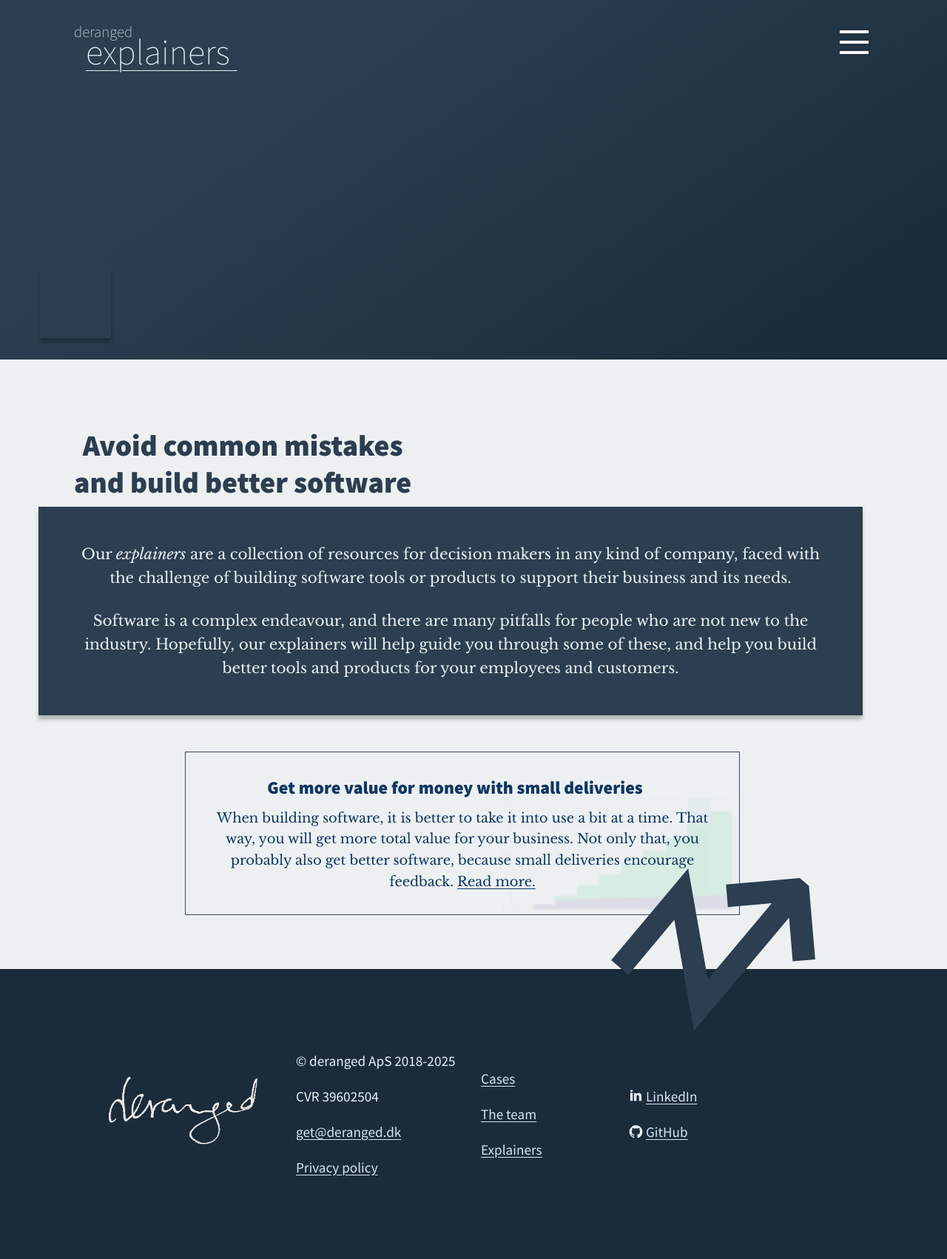
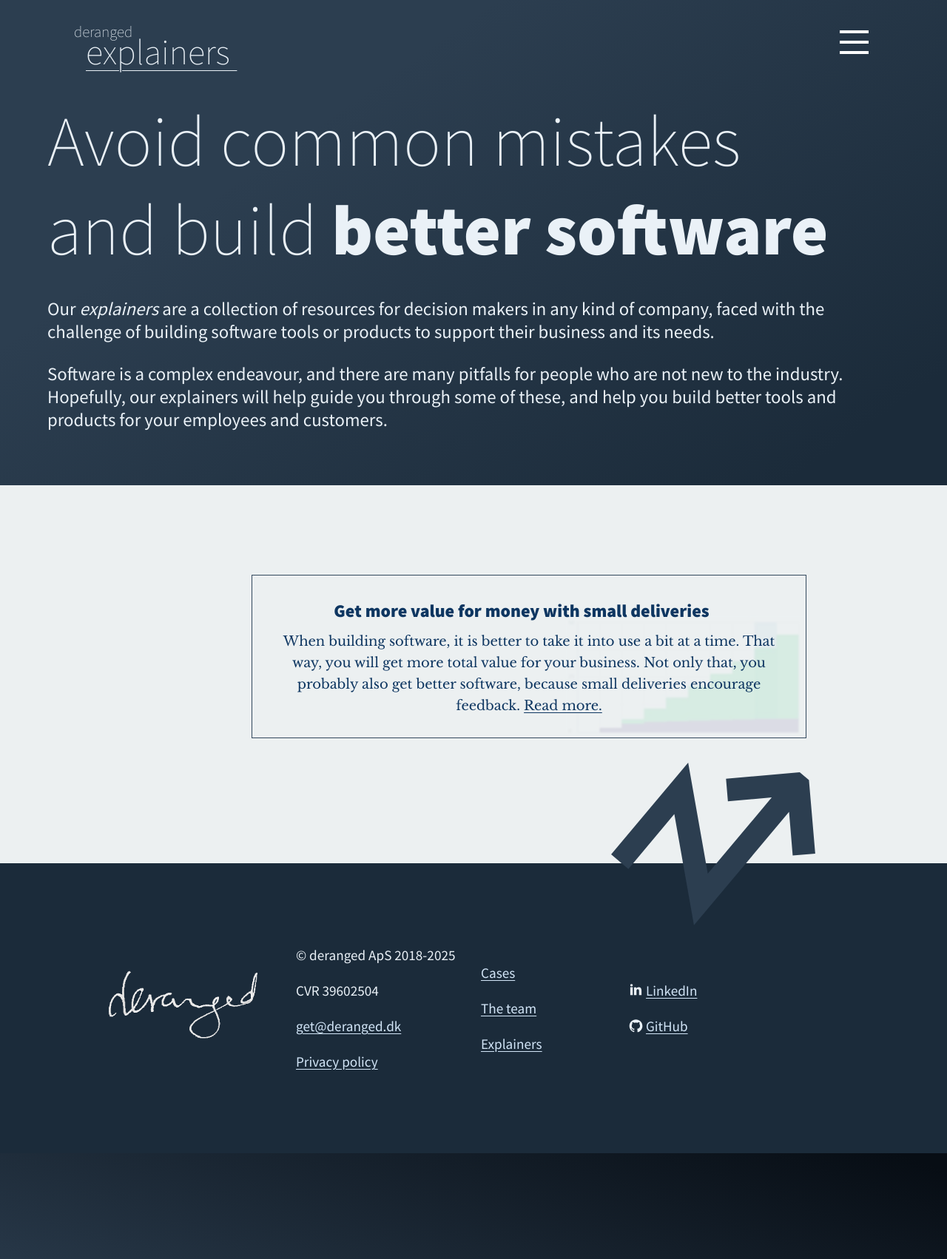
Before and after one commit to derangeddk/deranged.dk, a Jekyll site: the page built from explainers/index.html, in a window 1280 px wide. Shown: the whole page at 74% size. Built offline with Jekyll 4.4.1, drawn with Linux system fonts in a browser that asks for light colours; some web fonts are replaced; comment, search, counter and statistics services are not loaded.

Commit message:
Add responsive pass to explainers page

```diff
--- a/_includes/overlay_nav.html
+++ b/_includes/overlay_nav.html
@@ -1,4 +1,7 @@
-<a href="#first-content" class="skip-to-main-content-link">Skip to main content</a>
+<a href="#first-content" class="skip-to-main-content-link">
+  Skip to main content
+</a>
+
 <button id="main-nav-toggle" aria-label="Menu" aria-controls="main-nav">
   <div class="icon-bar"></div>
   <div class="icon-bar"></div>
--- a/_layouts/explainers.html
+++ b/_layouts/explainers.html
@@ -2,83 +2,105 @@
 layout: default
 ---
 {% include overlay_nav.html %}
+<style scoped>
+    .explainer-wrapper {
+        max-width: 1400px;
+        margin: 0 auto;
+    }
 
-<main class="explainer">
-    <style scoped>
     .explainer__intro {
         display: flex;
         flex-direction: column;
         align-items: start;
-            margin-left: 100px;
         text-align: left;
         padding-bottom: 100px;
+        padding: 3rem 1.5rem;
+
+        @media(min-width: 768px) {
+            padding-top: 0;
+            padding-left: 4rem;
+            padding-right: 4rem;
         }
+    }
+
     .explainer__intro-heading {
-            font-size: 6rem;
-            margin-bottom: 10rem;
-            margin-top: 6rem;
+        margin-top: 0;
+        margin-bottom: 2rem;
+        max-width: 1125px;
+    }
+
+    .explainer__intro-subtitle {
+        font-size: 1.55rem;
+        max-width: 1125px;
     }
 
     .explainer-description {
         display: flex;
+        width: auto;
+        flex-direction: column-reverse;
+
+        @media(min-width: 768px) {
             margin-left: -3rem;
-            width: auto;
+            flex-direction: row;
         }
+    }
+
     .explainer-description .teaser {
         background-color: #2c3e50;
         padding: 3rem;
         color: #ecf0f1;
         box-shadow: 0 6px 5px rgba(0,0,0,0.2), 0 4px 3px rgba(0,0,0,0.05);
     }
+
     .teaser p:last-child {
         margin-bottom: 0;
     }
+
     .author {
-            font-size: 0.7em;
-            padding: 25px;
+        font-size: 0.9em;
         color: rgba(255,255,255,0.7);
     }
+
     .author a {
         color: inherit;
     }
-    </style>
-<section class="section--dark section--dark-darken-gradient">
-    <div class="header" role="banner">
-        <a href="/" class="logo">deranged</a>
-        <a class="site-area-logo explainers-logo" role="heading" aria-level="1" href="/explainers">explainers&nbsp;</a>
-    </div>
 
-    <div class="explainer__intro">
-        <h1 class="explainer__intro-heading display-1">{% if page.title_display %}{{ page.title_display }}{% else %}{{ page.title }}{% endif %}</h1>
-    </div>
-</section>
-
-<style>
     .explainer__teaser {
         display: flex;
         flex-direction: column;
         align-items: start;
+        text-align: left;
+
+        @media(min-width: 768px) {
             margin-left: 102px;
-        text-align: left;
             margin-top: -125px;
         }
+    }
+
     .explainer {
         display: flex;
         flex-direction: column;
         align-items: stretch;
+
+        @media(min-width: 1200px) {
+            /* Add Padding-bottom to make space for bottom ↯ symbol */
+            padding-bottom: 6rem;
         }
+    }
+
     .longform--explainer {
-        padding: 4.5rem 4rem;
+        padding: 3rem 1.5rem;
         position: relative;
         z-index: 2;
-        margin-left: calc(100px - 4rem);
         display: flex;
         align-items: start;
         flex-direction: column;
+
+        @media(min-width: 768px) {
+            padding: 4.5rem 4rem;
         }
-    .longform--explainer .container {
-        padding-right: 115px;
     }
+
     .main-content {
         display: flex;
         flex-direction: column;
@@ -86,12 +108,14 @@
         text-align: left;
         margin-bottom: 4em;
     }
+
     .main-content h1 {
         text-align: left;
         margin-bottom: 1em;
         margin-right: 25px;
         font-size: 4em;
     }
+
     .main-content section > h2 {
         margin-bottom: 1em;
         margin-top: 4em;
@@ -103,6 +127,7 @@
         color: #ecf0f1;
         z-index: 2;
     }
+
     .main-content section > h2:before {
         content: '';
         background-image: linear-gradient(40deg, #2c3e50 30%, #455d75 90%);
@@ -121,6 +146,7 @@
             flex-direction: column;
         }
     }
+
     @media (max-width: 1100px) {
         .main-content h1 {
             margin-left: 20px;
@@ -158,17 +184,36 @@
         color: #2c3e50;
     }
 </style>
-    <div class="explainer__teaser">
-        <div class="explainer-description longform">
-            <div class="teaser container">
+
+<main class="explainer">
+    <section class="section--dark section--dark-darken-gradient">
+        <div class="header" role="banner">
+            <a href="/" class="logo">
+                deranged
+            </a>
+            <a class="site-area-logo explainers-logo" role="heading" aria-level="1" href="/explainers">
+                explainers&nbsp;
+            </a>
+        </div>
+        <div class="explainer__intro explainer-wrapper" id="first-content">
+            <h1 class="explainer__intro-heading display-1 display-1--xl">
+                {% if page.title_display %}
+                    {{ page.title_display }}
+                {% else %}
+                    {{ page.title }}
+                {% endif %}
+            </h1>
+            <div class="explainer__intro-subtitle">
                 {{ page.teaser }}
             </div>
+            {% if page.author %}
                 <div class="author">
                     {{ page.author }}
                 </div>
+            {% endif %}
         </div>
-    </div>
-    <div class="longform longform--explainer">
+    </section>
+    <div class="longform longform--explainer explainer-wrapper">
         {{ content }}
     </div>
 </main>
--- a/_layouts/post.html
+++ b/_layouts/post.html
@@ -131,7 +131,7 @@
       <a href="/" class="logo">deranged</a>
       <a class="site-area-logo blog-logo" href="/blog">Blog&nbsp;</a>
     </div>
-    <div class="post__intro">
+    <div class="post__intro" id="first-content">
       {% if page.img %}
         <img src="{{ page.img }}" class="post__intro-image" alt="" inert />
       {% endif %}
--- a/css/style.scss
+++ b/css/style.scss
@@ -272,6 +272,11 @@
         font-size: 4rem;
     }
 }
+.display-1--xl {
+    @media(min-width: 768px) {
+        font-size: 6rem;
+    }
+}
 .display-2 {
     font-weight: 200;
     font-size: 3rem;
--- a/explainers/index.html
+++ b/explainers/index.html
@@ -1,25 +1,10 @@
 ---
 layout: explainers
 sitemap_include: 'yes'
+title: Avoid common mistakes and build better software
+title_display: Avoid common mistakes<br> and build <strong>better software</strong>
+teaser: <p>Our <em>explainers</em> are a collection of resources for decision makers in any kind of company, faced with the challenge of building software tools or products to support their business and its needs.</p><p>Software is a complex endeavour, and there are many pitfalls for people who are not new to the industry. Hopefully, our explainers will help guide you through some of these, and help you build better tools and products for your employees and customers.</p>
 ---
-<h1>
-    Avoid common mistakes<br>
-    and build <strong>better software</strong>
-</h1>
-
-<section class="explainer-description">
-    <div class="teaser">
-        <p>
-            Our <em>explainers</em> are a collection of resources for decision makers in any kind of company, faced with the challenge of building software tools or products to support their business and its needs.
-        </p>
-        <p>
-            Software is a complex endeavour, and there are many pitfalls for people who are not new to the industry.
-            Hopefully, our explainers will help guide you through some of these, and help you build better tools and products for your employees and customers.
-        </p>
-    </div>
-    <div class="author"></div>
-</section>
-
 <style type="text/css" scoped>
     .explainer-summary {
         display: block;
--- a/explainers/small-deliveries.html
+++ b/explainers/small-deliveries.html
@@ -4,8 +4,7 @@
 sitemap_include: 'yes'
 title: Get more value for money with small deliveries
 title_display: >
-    Get more value for money<br>
-    with <strong>small deliveries</strong>
+    Get more value for money with <strong>small deliveries</strong>
 teaser: >
     <p>
         When building software, it is better to take it into use a bit at a time.
@@ -167,7 +166,7 @@
     }
     @media (max-width: 550px) {
         figure figcaption, figure.figure-reverse figcaption {
-            transform: translate(20px, 20px);
+            transform: translate(30px, 10px);
             width: calc(100% - 20px);
         }
     }
@@ -249,7 +248,6 @@
     }
 
     .further-reading {
-        margin-left: -80px;
         text-align: left;
     }
 </style>
```
Lines whose indentation alone changed are shown as unchanged.
